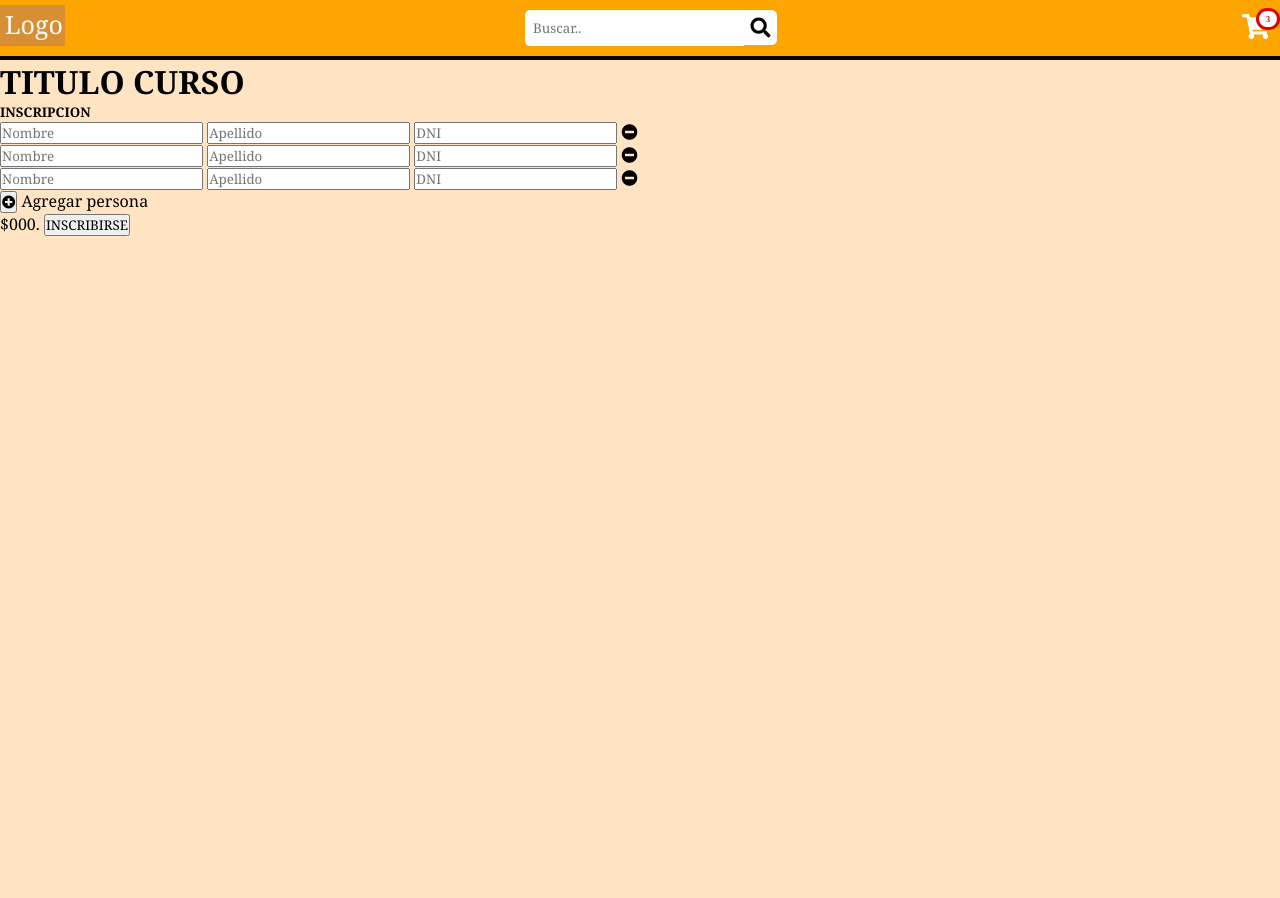
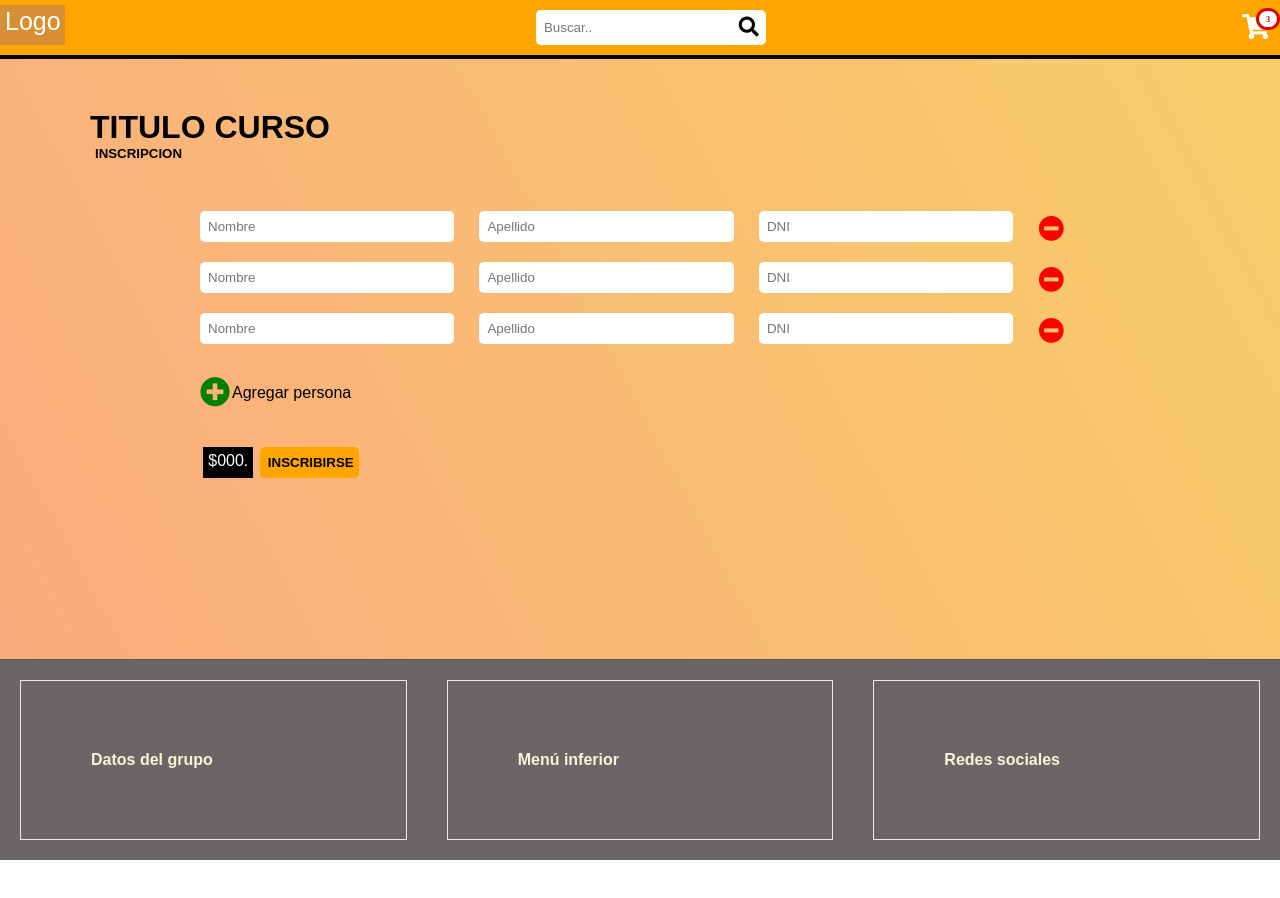
Before and after one commit to jonaalvarez/plataforma-de-cursos-online, a plain HTML site: page subscribe-course.html in a window 1280 px wide. Shown: the top 898 px of the page. After the commit the page ends 860 px from the top, so only its background shows below. Drawn offline with Linux system fonts and the light colour scheme.

Commit message:
final merge

```diff
--- a/css/estilos.css
+++ b/css/estilos.css
@@ -1,12 +1,12 @@
 * {
   margin: 0;
   padding: 0;
-  /* font-family: Source Sans Pro, Arial, sans-serif; */
-  font-family: Georgia, "Times New Roman", Times, serif;
+  font-family: Source Sans Pro, Arial, sans-serif;
 }
 
 main {
-  background: bisque;
+  background-color: #FBAB7E;
+  background-image: linear-gradient(62deg, #FBAB7E 0%, #F7CE68 100%);
   height: 1700px;
 }
 
@@ -35,7 +35,7 @@ header {
   justify-content: center;
 }
 
-.searchBar input {
+ .searchBar input {
   width: 100%;
   border: 3px solid white;
   border-right: none;
@@ -84,7 +84,7 @@ header {
 }
 
 .index {
-  background-color: bisque;
+  background-color: #ffffff;
   display: flex;
   justify-content: space-around;
 }
@@ -116,11 +116,34 @@ header {
   color: #ffffdf;
 }
 .pasos-cursos article {
-  padding: 80px;
+  padding: 40px;
   text-align: center;
   width: calc(20% - 80px);
   background-color: #a9a9a9;
   color: #090402;
+  box-shadow: 10px 5px 5px #0000008c;
+}
+
+.elemento {
+  display: flex;
+  flex-direction: column;
+}
+
+.elemento > i {
+  font-size: 40px;
+  margin-bottom: 7%;
+}
+
+.elemento:nth-child(1) {
+  background-color: #fff380;
+}
+
+.elemento:nth-child(2) {
+  background-color: #ffac64;
+}
+
+.elemento:nth-child(3) {
+  background-color: #d2d1cb;
 }
 
 /* Cursos destacados */
@@ -268,18 +291,18 @@ header {
 }
 
 .medio-de-pago-container {
-  width: 900px;
-  height: 200px;
   display: flex;
+  flex-direction: row;
   justify-content: space-evenly;
-  align-items: center;
-  position: relative;
 }
 
-.medio-de-pago-container-div {
-  width: 180px;
-  height: 120px;
-  background: gray;
+.medio-de-pago-container div {
+  padding-right: 10px;
+}
+
+.medio-de-pago-container img {
+  height: 100px;
+  justify-content: space-between;
 }
 
 .medio-de-pago-right-icon-container {
@@ -301,3 +324,106 @@ header {
     width: fit-content;
   }
 }
+
+.titulo-subscribe {
+  display: flex;
+  flex-direction: column;
+  padding: 50px 40px 0px 90px;
+}
+
+.titulo-subscribe h5 {
+  padding-left: 5px;
+}
+
+.formulario-subcribe {
+  display: flex;
+  flex-direction: column;
+  justify-content: space-between  ;
+  margin: 50px 0px 0px 200px;
+}
+
+.element-form {
+  display:flex;
+  flex-direction: row;
+  max-width: 80%;
+  padding-bottom: 20px;
+}
+.element-form input {
+  width: 100%;
+  border: 3px solid white;
+  border-right: none;
+  padding: 5px;
+  border-radius: 5px 0 0 5px;
+  outline: none;
+  color: #9dbfaf;
+}
+
+.element-form  input {
+  justify-content: space-between;
+  border-radius: 5px 5px 5px 5px;
+  margin-right: 25px;
+}
+
+.element-form  i {
+  font-size: 160%;
+  color: red;
+  padding-top: 5px;
+}
+
+.btn {
+  background-color: rgba(30, 143, 255, 0);
+  border: none;
+  color: green;
+  padding: 12px 0px;
+  font-size: 30px;
+  cursor: pointer;
+}
+
+.btn:hover {
+  background-color: transparent;
+  border: 0px solid transparent
+
+}
+
+.button-add-person {
+  display: flex;
+  justify-content: space-between;
+  max-width: 14%;}
+
+.button-add-person span {
+  padding-top: 20px;
+}
+
+.label-subscribe {
+  display: flex;
+  flex-direction: row;
+  justify-content: space-around;
+  max-width: 15%;
+  padding-top: 25px;
+}
+
+.label-subscribe span {
+  background-color: black;
+  color: white;
+  padding: 5px 5px 5px 5px;
+}
+
+button {
+  border: 3px solid orange;
+  border-right: none;
+  padding: 5px;
+  border-radius: 5px 5px 5px 5px;
+  outline: none;
+  color: black;
+  font-weight: bold;
+  background-color: orange;
+}
+
+button:hover{
+  background-color: rgb(228, 103, 19);
+  border: 3px solid rgb(228, 103, 19);
+}
+
+.subscribe-main {
+  height: 600px;
+}
```
Also changed, not shown: index.html (+18 -12 lines).
